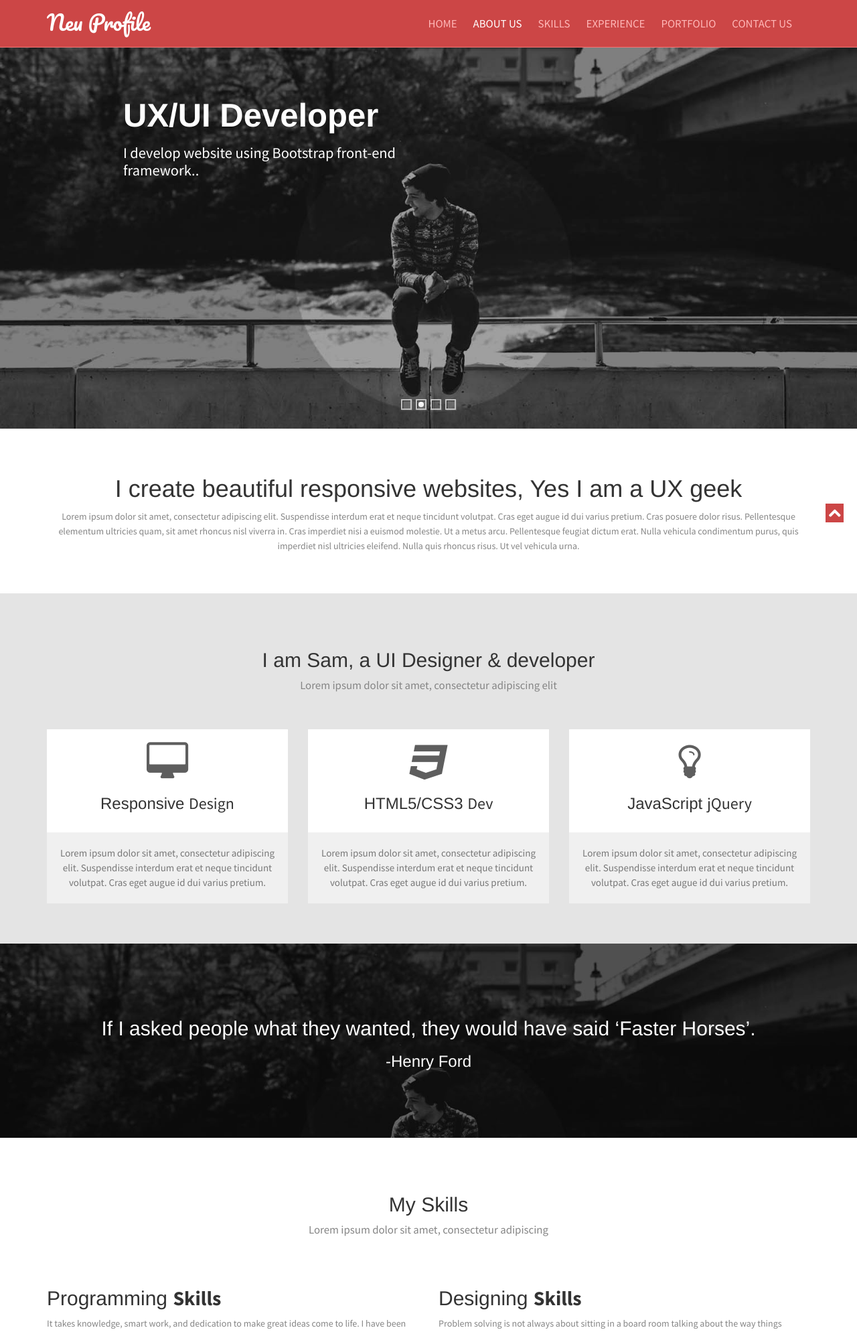
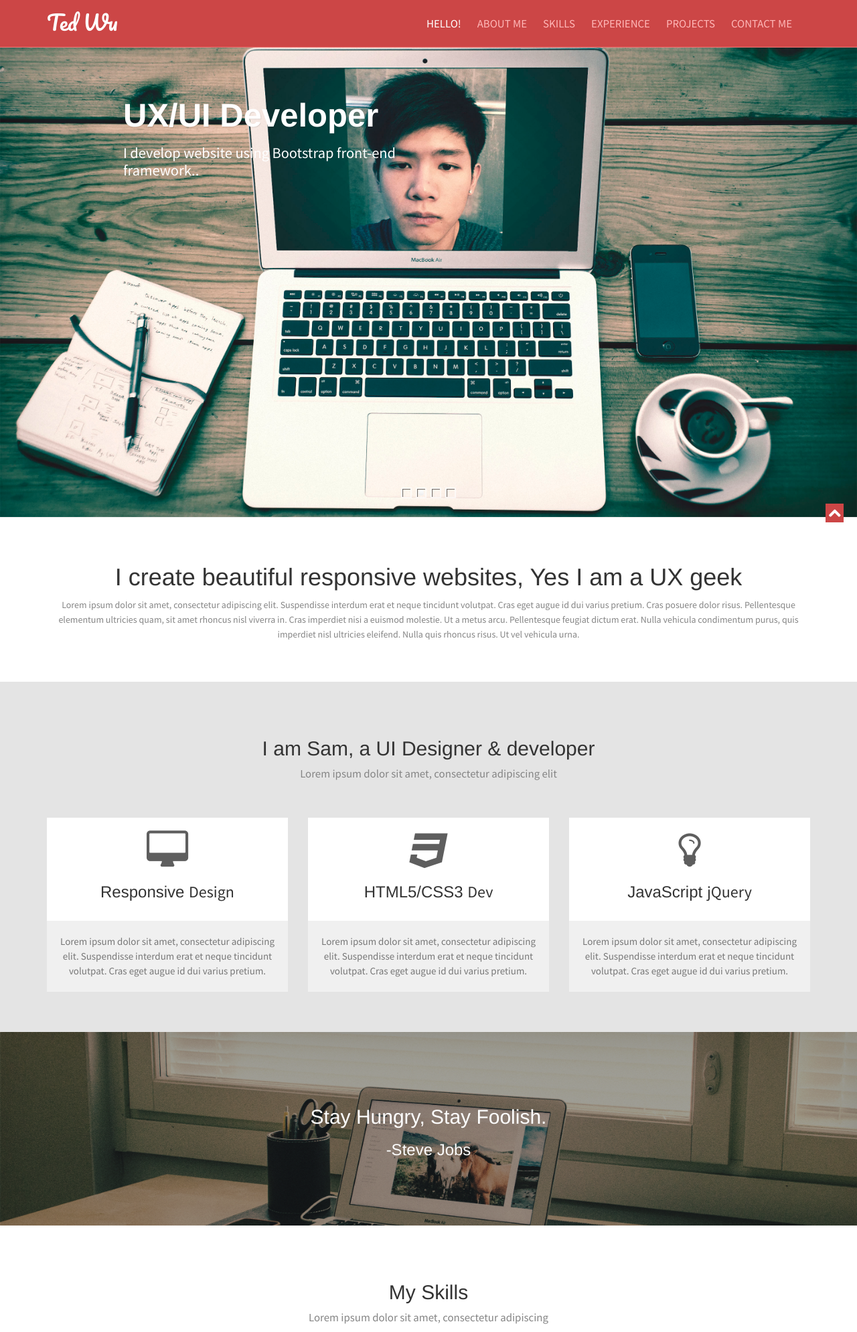
Before and after one commit to Niuuuuu/tedwu.net, a PHP site: page / in a window 1280 px wide. Shown: the top 1989 px of the page at 67% size. Run offline with PHP 8.4, Linux system fonts and the light colour scheme.

Commit message:
update image

```diff
--- a/css/styles.css
+++ b/css/styles.css
@@ -436,7 +436,7 @@ margin: 0px;
 /*parlex*/
 .bg-parlex {
 padding-top: 0px;
-background-image: url('../images/banner-bg.jpg');
+background-image: url('../images/macbook-air-11.jpg');
 background-size: cover;
 background-repeat: no-repeat;
 background-attachment: fixed;
--- a/index.html
+++ b/index.html
@@ -11,7 +11,7 @@
     <!--[if lt IE 9]>
     <meta http-equiv="X-UA-Compatible" content="IE=edge,chrome=1">
     <![endif]-->
-    <title>Neu Profile - Single page website</title>
+    <title>Ted Wu | Welcome !</title>
     <meta name="description" content="">
     <meta name="author" content="WebThemez">
     <!--[if lt IE 9]>
@@ -42,17 +42,17 @@
                         <span class="icon-bar"></span>
                         <span class="icon-bar"></span>
                     </button>
-                    <a href="#" class="navbar-brand scroll-top logo"><b>Neu Profile</b></a>
+                    <a href="#" class="navbar-brand scroll-top logo"><b>Ted Wu</b></a>
                 </div>
                 <!--/.navbar-header-->
                 <div id="main-nav" class="collapse navbar-collapse">
                     <ul class="nav navbar-nav" id="mainNav">
-                        <li class="active"><a href="#home" class="scroll-link">Home</a></li>
-                        <li><a href="#aboutUs" class="scroll-link">About Us</a></li>
+                        <li class="active"><a href="#home" class="scroll-link">Hello!</a></li>
+                        <li><a href="#aboutUs" class="scroll-link">About Me</a></li>
                         <li><a href="#skills" class="scroll-link">Skills</a></li>
                         <li><a href="#experience" class="scroll-link">Experience</a></li>
-                        <li><a href="#portfolio" class="scroll-link">Portfolio</a></li>
-                        <li><a href="#contactUs" class="scroll-link">Contact Us</a></li>
+                        <li><a href="#portfolio" class="scroll-link">Projects</a></li>
+                        <li><a href="#contactUs" class="scroll-link">Contact Me</a></li>
                     </ul>
                 </div>
                 <!--/.navbar-collapse-->
@@ -65,7 +65,7 @@
     <div id="#top"></div>
     <section id="home">
         <div class="banner-container">
-            <img src="images/banner-bg.jpg" alt="banner" />
+            <img src="images/banner-mac.jpg" alt="banner" />
             <div class="container banner-content">
                 <div id="da-slider" class="da-slider">
                     <div class="da-slide">
@@ -144,7 +144,7 @@
     <section id="quote" class="bg-parlex">
         <div class="parlex-back">
             <div class="container secPad text-center">
-				<h2>If I asked people what they wanted, they would have said ‘Faster Horses’.</h2><h3>-Henry Ford</h3>
+				<h2> Stay Hungry, Stay Foolish.</h2><h3>-Steve Jobs </h3>
             </div>
             <!--/.container-->
         </div>
@@ -617,7 +617,7 @@
         <div class="container">
             <div class="row">
                 <div class="col-sm-12 text-center">
-                    Copyright 2014 | All Rights Reserved  -- Template by <a href="http://webThemez.com">WebThemez.com</a>
+                    Copyright 2015 @ TedWu.net</a>
                 </div>
             </div>
             <!-- / .row -->
```
Also changed, not shown: images/banner-bg.jpg (deleted), images/banner-mac.jpg (added), images/macbook-air-11.jpg (added), images/photo-1.jpg (deleted), images/photo-2.jpg (deleted), images/photo-3.jpg (deleted), images/photo-4.jpg (deleted), js/custom.js (line endings or trailing spaces), 1 other file.
